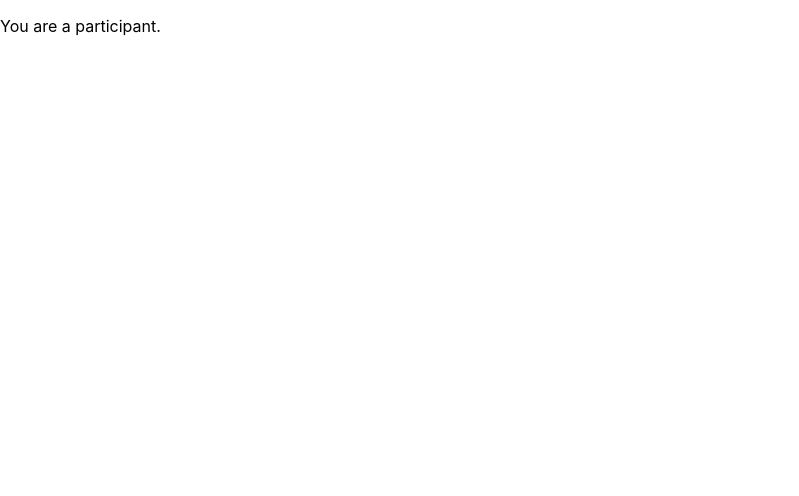
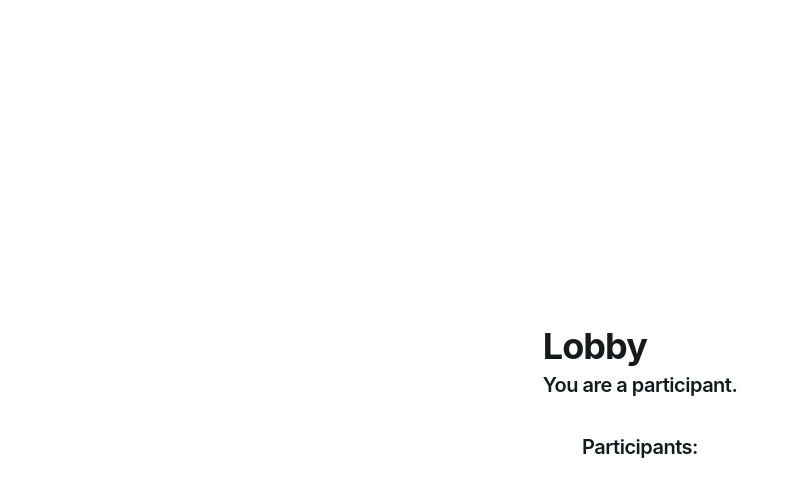
Before and after one commit to julian-irizarry/march-madness-auction, a React (Create React App) app in the folder frontend/: page /lobby in a window 1280 px wide. Shown: the top 496 px of the page, without its empty margins (0-799 px from the left). Built offline with nearby package versions, Linux system fonts and the light colour scheme.

Commit message:
prettying up lobby

```diff
--- a/frontend/src/LobbyPage.tsx
+++ b/frontend/src/LobbyPage.tsx
@@ -1,4 +1,6 @@
 import React from 'react';
+import { Button, Typography } from '@mui/joy';
+import { Grid } from '@mui/material';
 import { useLocation } from 'react-router-dom';
 
 function LobbyPage() {
@@ -6,11 +8,31 @@ function LobbyPage() {
   const { gameId, isCreator } = location.state || {};
 
   return (
-    <div>
-      {gameId && <p>Game ID: {gameId}</p>}
-      <p>You are {isCreator ? 'the game creator' : 'a participant'}.</p>
-      {isCreator && <button>Start Game</button>}
-    </div>
+    <Grid container spacing={2} sx={{ display: 'flex', justifyContent: 'center', alignItems: 'center', flexDirection: 'column', minHeight: '100vh' }}>
+
+      <Grid item xs={12}>
+        <Typography level="h1">Lobby</Typography>
+
+        {gameId ?
+          <Typography level="h4" color="primary">Game ID: {gameId}</Typography>
+          : <></>
+        }
+
+        <Typography level="h4">You are {isCreator ? 'the game creator' : 'a participant'}.</Typography>
+      </Grid>
+
+      <Grid item xs={6}>
+        {isCreator ?
+          <Button>Start Game</Button>
+          : <></>
+        }
+      </Grid>
+
+      <Grid item xs={6}>
+        <Typography level="h4">Participants:</Typography>
+      </Grid>
+
+    </Grid>
   );
 }
 
```
